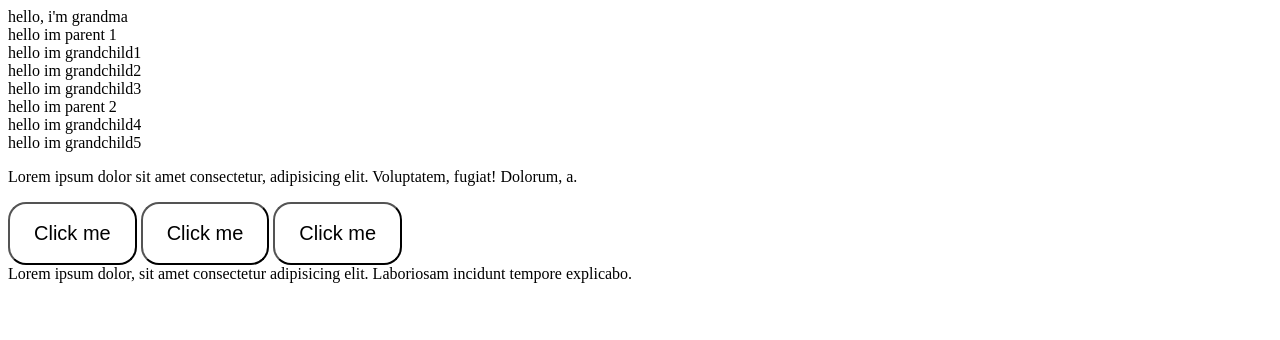
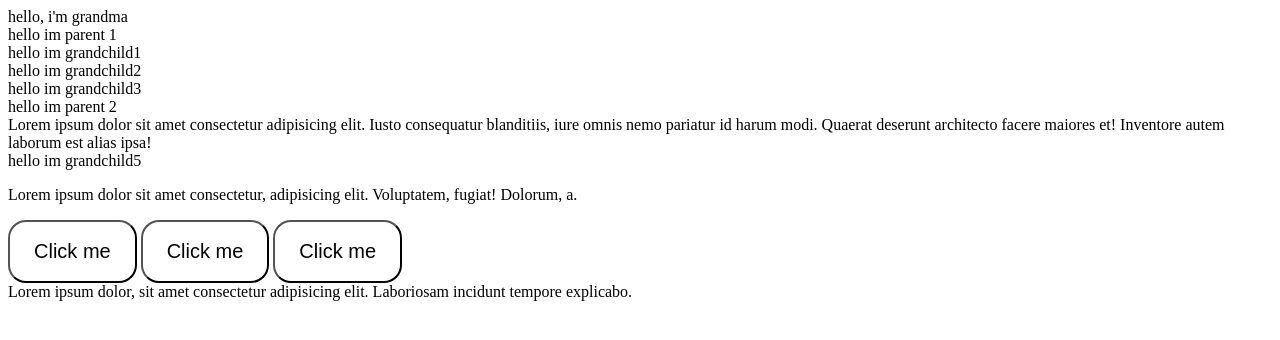
Before and after one commit to Temyturpe/example-1, a plain HTML site: page index.html in a window 1280 px wide. Drawn offline with Linux system fonts and the light colour scheme.

Commit message:
Update index.html

```diff
--- a/index.html
+++ b/index.html
@@ -25,7 +25,7 @@
       <div class="parent2">
         hello im parent 2
         <div class="grandchild4">
-          hello im grandchild4
+          Lorem ipsum dolor sit amet consectetur adipisicing elit. Iusto consequatur blanditiis, iure omnis nemo pariatur id harum modi. Quaerat deserunt architecto facere maiores et! Inventore autem laborum est alias ipsa!
         </div>
         <div class="grandchild5">
           hello im grandchild5
```
